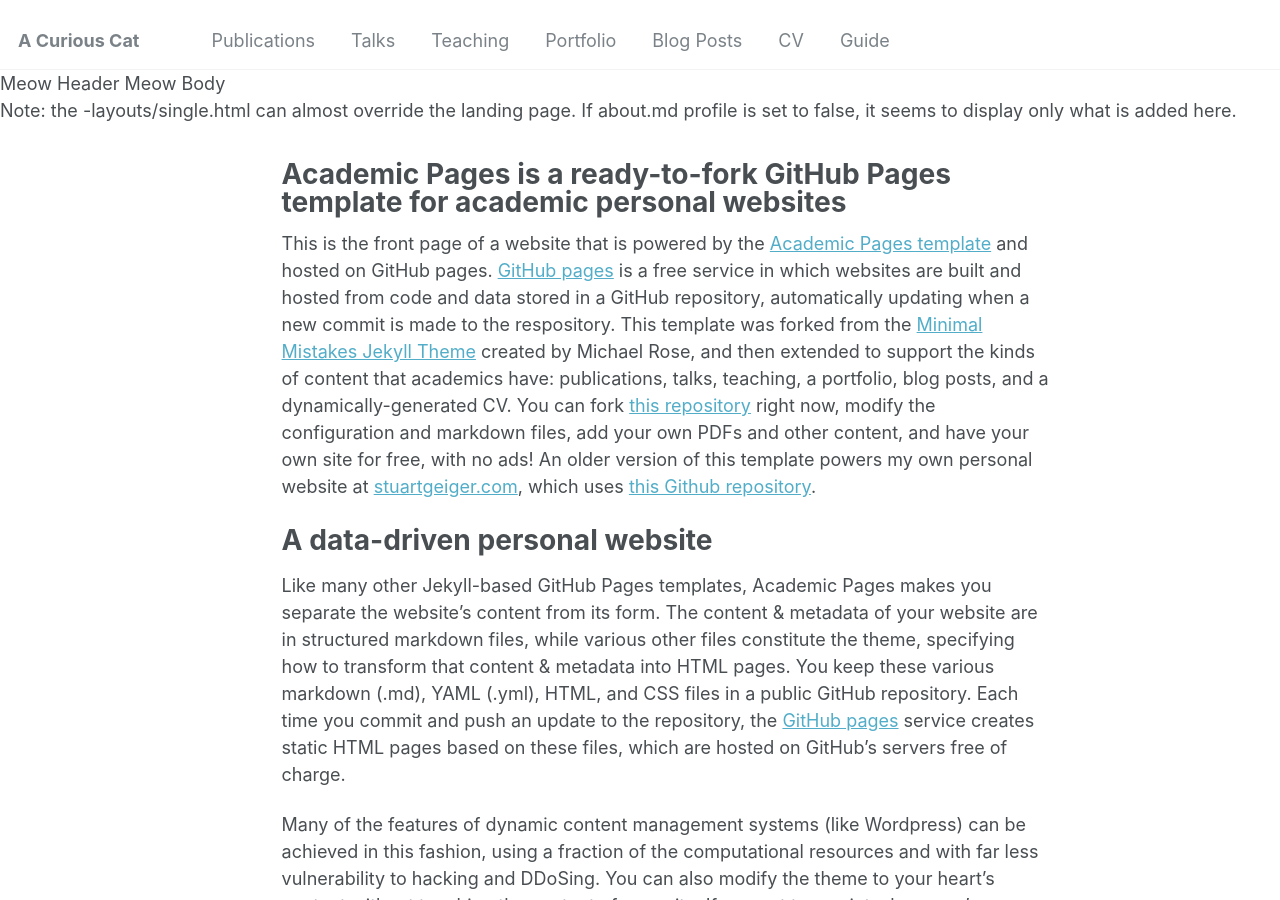
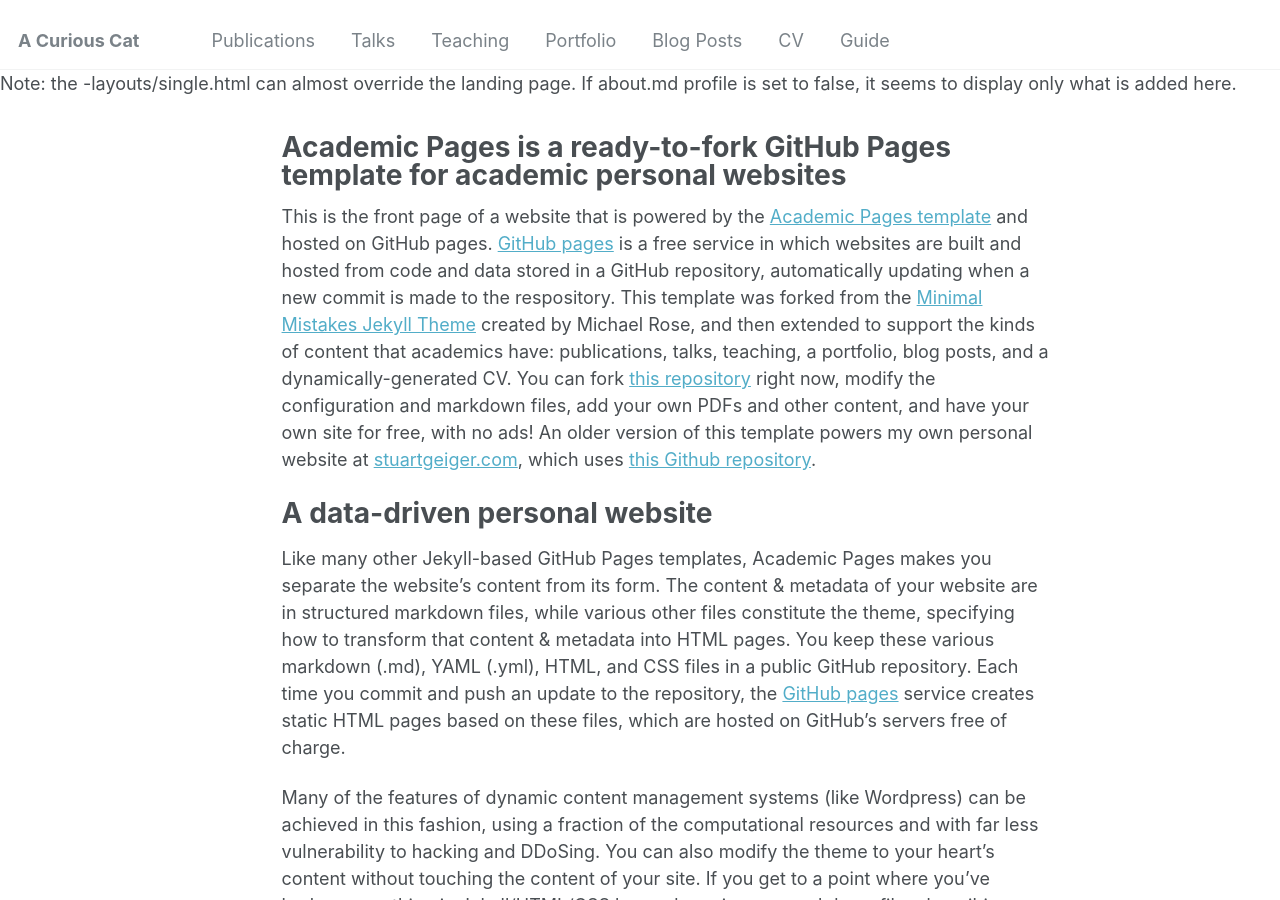
Before and after one commit to mdylantk/mdylantk.github.io, a Jekyll site: the page built from _pages/about.md, in a window 1280 px wide and 900 px high. Built offline with Jekyll 4.4.1, drawn with Linux system fonts in a browser that asks for light colours.

Commit message:
Update default.html

```diff
--- a/_layouts/default.html
+++ b/_layouts/default.html
@@ -7,13 +7,11 @@ layout: compress
 <!doctype html>
 <html lang="{{ site.locale | slice: 0,2 }}" class="no-js">
   <head>
-    Meow Header
     {% include head.html %}
     {% include head/custom.html %}
   </head>
 
   <body>
-    Meow Body
     {% include browser-upgrade.html %}
     {% include masthead.html %}
 
@@ -21,7 +19,6 @@ layout: compress
 
     <div class="page__footer">
       <footer>
-        Meow Footer
         {% include footer/custom.html %}
         {% include footer.html %}
       </footer>
```
